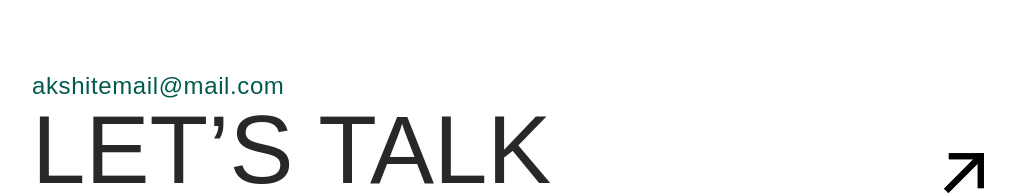
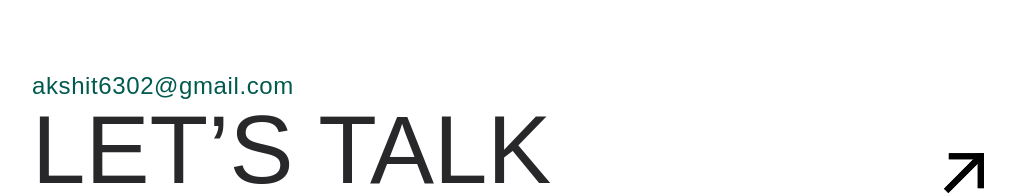
Before and after one commit to arunabhnewar/new-client-portfolio, a React (Vite) app: page /about in a window 1280 px wide. Shown: the part 1618-1813 px from the top of the page, without its empty margins (132-1147 px from the left). Built offline with nearby package versions, Linux system fonts and the light colour scheme; a web font is replaced by a local one.

Commit message:
fix correction

```diff
--- a/src/Components/Shared/Footer/Footer.jsx
+++ b/src/Components/Shared/Footer/Footer.jsx
@@ -17,7 +17,7 @@ export default function Footer() {
         <div className='container max-w-1000 w-full mx-auto mt-[250px] px-6'>
           <Link to='mailto:akshit6302@gmail.com'>
             <p className='font-400 font-product leading-8 text-base lg:text-2xl md:text-xl tracking-wide text-green  '>
-              akshitemail@mail.com
+              akshit6302@gmail.com
             </p>
           </Link>
 
--- a/src/Components/Shared/MenuHeader/MenuHeader.jsx
+++ b/src/Components/Shared/MenuHeader/MenuHeader.jsx
@@ -1,6 +1,6 @@
 import { Link } from "react-router-dom";
 import arrowBlack from "../../../assets/icons/arrow2.svg";
-import closeImg from "../../../assets/icons/close.svg";
+// import closeImg from "../../../assets/icons/close.svg";
 import logo from "../../../assets/images/logo.webp";
 
 export default function MenuHeader() {
@@ -19,12 +19,13 @@ export default function MenuHeader() {
 
           {/* Header mid content start */}
           <nav className='md:ml-auto md:mr-auto flex flex-wrap items-center text-base justify-center '>
-            <Link to='/'>
-              <img
+            <Link to='/' className='font-inter font-700 text-4xl text-white'>
+              {/* <img
                 src={closeImg}
                 alt='close'
                 className='cursor-pointer w-[40px] h-[40px] '
-              />
+              /> */}
+              HOME
             </Link>
           </nav>
           {/* Header mid content end */}
```
